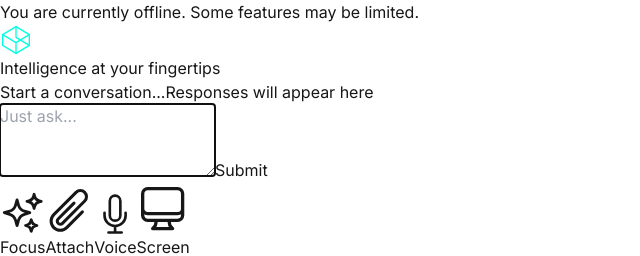
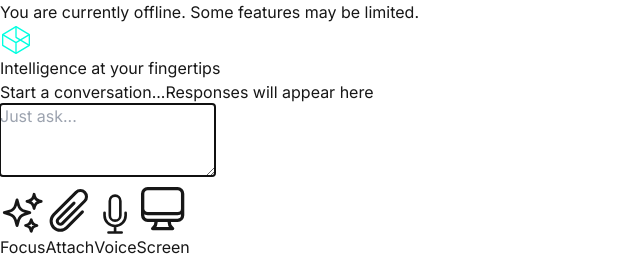
Before and after one commit to Positron00/WebChat, a Next.js app: page / in a window 1280 px wide. Shown: the top 256 px of the page, without its empty margins (0-640 px from the left). Built offline with nearby package versions, Linux system fonts and the light colour scheme.

Commit message:
replaced the Submit rectangular button with a paper airplane in a round button

```diff
--- a/src/components/chat/MessageInput.tsx
+++ b/src/components/chat/MessageInput.tsx
@@ -1,7 +1,7 @@
 'use client';
 
 import React, { useRef } from 'react';
-import { MicrophoneIcon, PaperClipIcon, ComputerDesktopIcon, SparklesIcon } from '@heroicons/react/24/outline';
+import { MicrophoneIcon, PaperClipIcon, ComputerDesktopIcon, SparklesIcon, PaperAirplaneIcon } from '@heroicons/react/24/outline';
 import { useApp } from '@/contexts/AppContext';
 
 interface MessageInputProps {
@@ -58,10 +58,10 @@ export function MessageInput({
           type="submit"
           disabled={!value.trim()}
           onClick={onSubmit}
-          className="absolute right-2 top-1/2 -translate-y-1/2 bg-emerald-400 text-black font-semibold px-5 py-2.5 rounded-lg border-2 border-emerald-300 hover:bg-emerald-500 transition-colors disabled:opacity-70 disabled:bg-gray-600 disabled:border-gray-500 disabled:text-white"
+          className="absolute right-4 top-1/2 -translate-y-1/2 bg-emerald-400 text-black font-semibold p-3 rounded-full border-2 border-emerald-300 hover:bg-emerald-500 transition-colors disabled:opacity-70 disabled:bg-gray-600 disabled:border-gray-500 disabled:text-white"
           aria-label="Send Message"
         >
-          Submit
+          <PaperAirplaneIcon className="w-5 h-5" />
         </button>
       </div>
 
```
Also changed, not shown: 1 other file (tests, documents, lock files or other folders).
